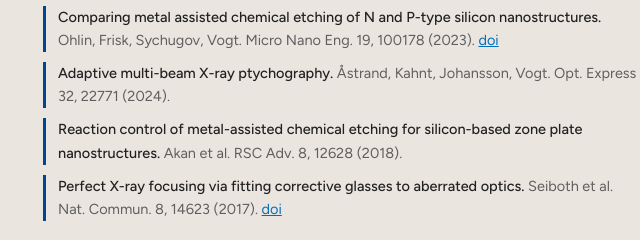
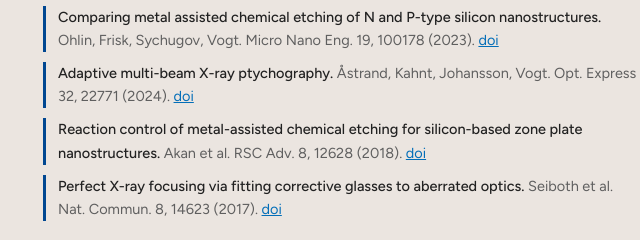
Before and after one commit to carve-kth/carve-kth.github.io, a plain HTML site: page index.html in a window 1280 px wide. Shown: the part 1445-1685 px from the top of the page, 77-717 px from the left. Drawn offline with Linux system fonts and the light colour scheme.

Commit message:
DOI links for Astrand 2024 and Akan 2018
Co-Authored-By: Claude Opus 5.5 <noreply@anthropic.com>

```diff
--- a/index.html
+++ b/index.html
@@ -132,8 +132,8 @@ footer .wrap{padding-block:22px;display:flex;justify-content:space-between;gap:1
       <li><em>Particle-on-nanowire silicon architectures fabricated by charged sphere lithography and vapor-phase metal-assisted chemical etching.</em> Iovan, Zayouna, Kylhammar, Srinivasan, Vogt. In review (2026).</li>
       <li><em>Lift-off free catalyst for metal assisted chemical etching of nanostructured silicon zone plates in vapour phase.</em> Ohlin, Benz, Romano, Vogt. Nano Express 6, 015019 (2025). <a href="https://doi.org/10.1088/2632-959X/adbd5b">doi</a></li>
       <li><em>Comparing metal assisted chemical etching of N and P-type silicon nanostructures.</em> Ohlin, Frisk, Sychugov, Vogt. Micro Nano Eng. 19, 100178 (2023). <a href="https://doi.org/10.1016/j.mne.2023.100178">doi</a></li>
-      <li><em>Adaptive multi-beam X-ray ptychography.</em> Åstrand, Kahnt, Johansson, Vogt. Opt. Express 32, 22771 (2024).</li>
-      <li><em>Reaction control of metal-assisted chemical etching for silicon-based zone plate nanostructures.</em> Akan et al. RSC Adv. 8, 12628 (2018).</li>
+      <li><em>Adaptive multi-beam X-ray ptychography.</em> Åstrand, Kahnt, Johansson, Vogt. Opt. Express 32, 22771 (2024). <a href="https://doi.org/10.1364/OE.509813">doi</a></li>
+      <li><em>Reaction control of metal-assisted chemical etching for silicon-based zone plate nanostructures.</em> Akan et al. RSC Adv. 8, 12628 (2018). <a href="https://doi.org/10.1039/C8RA01627E">doi</a></li>
       <li><em>Perfect X-ray focusing via fitting corrective glasses to aberrated optics.</em> Seiboth et al. Nat. Commun. 8, 14623 (2017). <a href="https://doi.org/10.1038/ncomms14623">doi</a></li>
     </ul>
   </div>
```
